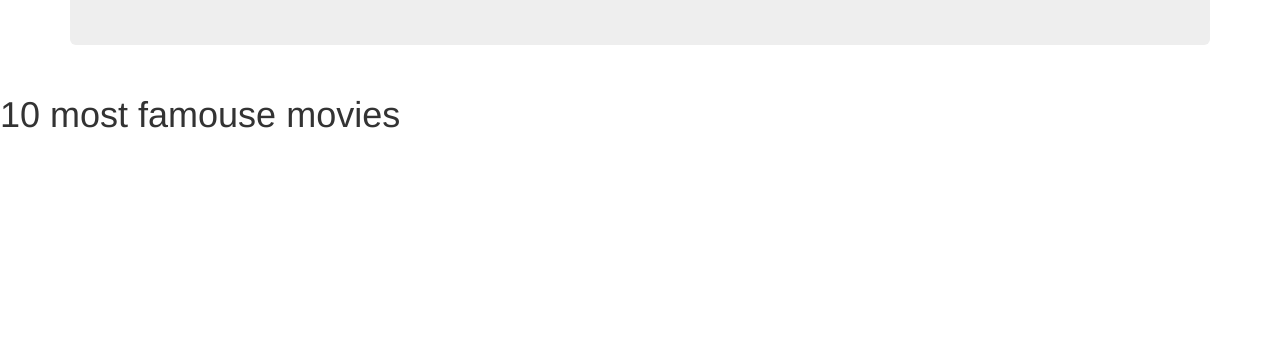
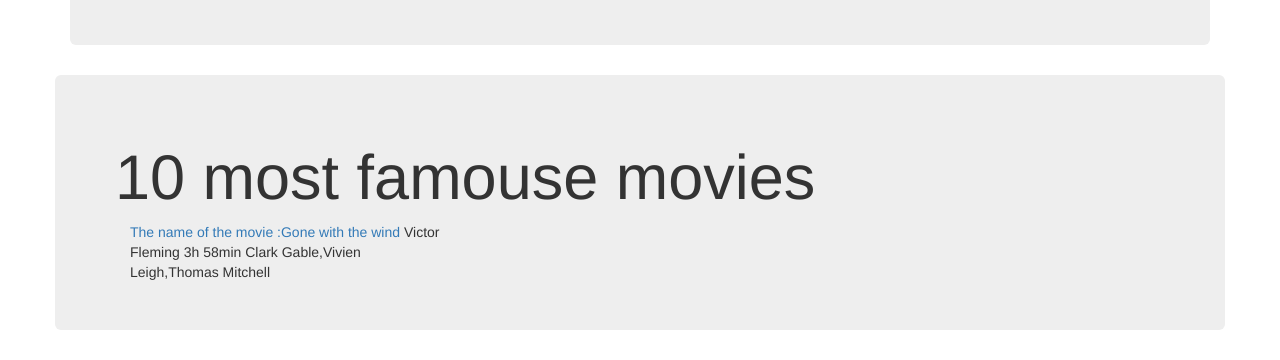
Before and after one commit to chenshalev/angular-movie, a plain HTML site: page index.html in a window 1280 px wide. Shown: the part 802-1162 px from the top of the page. Before the commit the page ends 947 px from the top, so only its background shows below. Drawn offline with nearby package versions, Linux system fonts and the light colour scheme.

Commit message:
directive

```diff
--- a/index.html
+++ b/index.html
@@ -27,10 +27,10 @@
                 </div>
             </div>
         </div>
-    </div>
-    <div ng-controller="movieCtrl">
+    <div ng-controller="movieCtrl" class="jumbotron row">
         <h1>10 most famouse movies</h1>
-        <my-movie ng-repeat="movie in movies"></my-movie>
+             <my-movie ng-repeat="movie in movies"></my-movie>
+        </div>
     </div>
 </body>
 
--- /dev/null
+++ b/movie.html
@@ -0,0 +1,6 @@
+<div ng-repeat="movie in movies " class="column col-xs-12 col-sm-10 col-md-5 col-lg-4">
+        <a href={{movie.link}} target="_blank">
+        The name of the movie :{{movie.name}}
+        </a>
+        {{movie.director+' '+movie.time+' '+movie.actors}}
+        </div>
--- a/movieCtrl.js
+++ b/movieCtrl.js
@@ -11,7 +11,7 @@ app.controller("movieCtrl", function ($scope, $http) {
         }
 
         $http.get("movie.json").then(function mySuccess(response) {
-            $scope.movie=response.data;
+            $scope.movies=response.data;
         }, function myError(response) {
             alert("error" + JSON.stringify(response.status));
           })
--- a/movieDirective.js
+++ b/movieDirective.js
@@ -1,6 +1,6 @@
-app.directive("movieService", function(){
+app.directive("myMovie", function(){
     return {
-      templateUrl: "movieService.html",
+      templateUrl: "movie.html",
       //restrict: "E"
     };
   });
```
